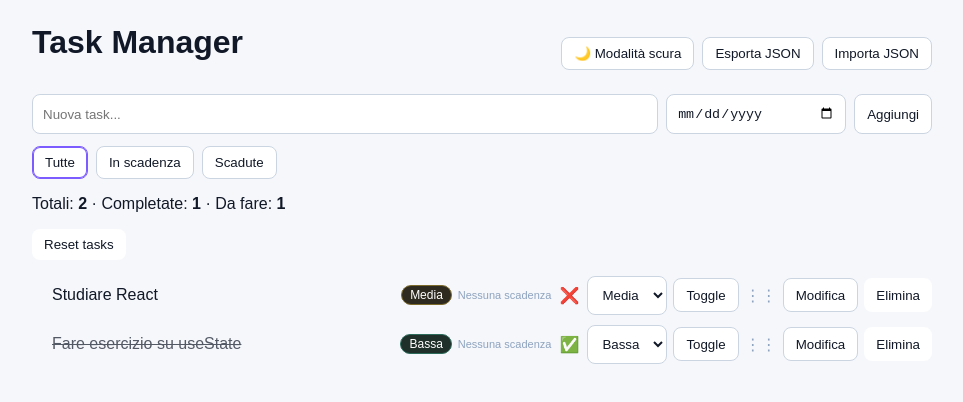
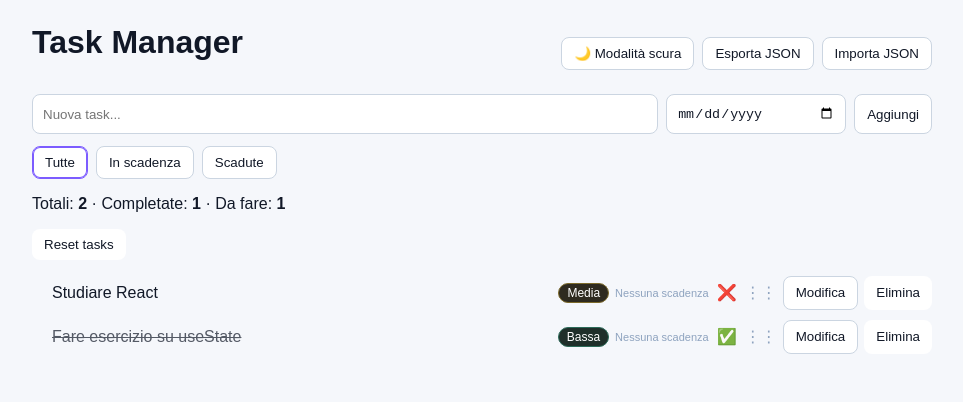
Before and after one commit to iqtron/task-manager, a React (Vite) app: page / in a window 1280 px wide. Shown: the top 402 px of the page, without its empty margins (158-1121 px from the left). Built offline with nearby package versions, Linux system fonts and the light colour scheme.

Commit message:
Make priority badge open dropdown selector

```diff
--- a/src/App.css
+++ b/src/App.css
@@ -3,6 +3,7 @@ body {
   font-family: Arial, sans-serif;
   background-color: #0f1117;
   color: #e6e6e6;
+  overflow-x: hidden;
 }
 
 body[data-theme="light"] {
@@ -36,6 +37,7 @@ body[data-theme="light"] .task-item.overdue {
   margin: 0 auto;
   padding: 24px;
   min-height: 100vh;
+  overflow-x: hidden;
 }
 
 h1 {
@@ -138,6 +140,7 @@ button:hover {
   align-items: center;
   gap: 6px;
   flex-wrap: nowrap;
+  max-width: 100%;
 }
 
 .task-item.dragging {
@@ -196,6 +199,16 @@ button:hover {
   display: inline-flex;
   align-items: center;
   justify-content: center;
+}
+
+.status-toggle {
+  cursor: pointer;
+  user-select: none;
+}
+
+.status-toggle:focus-visible {
+  outline: 2px solid #7c5cff;
+  outline-offset: 2px;
 }
 
 .task-text {
@@ -267,6 +280,22 @@ button:hover {
   text-transform: capitalize;
 }
 
+.priority-picker {
+  position: relative;
+  display: inline-flex;
+  align-items: center;
+  cursor: pointer;
+}
+
+.priority-picker select {
+  position: absolute;
+  inset: 0;
+  width: 100%;
+  height: 100%;
+  opacity: 0;
+  cursor: pointer;
+}
+
 .prio-high {
   background: #3a1f27;
   border-color: #6b2a3b;
@@ -334,11 +363,13 @@ button.danger:hover {
     padding: 10px;
     border: 1px solid #2c3444;
     border-radius: 10px;
+    min-width: 0;
   }
 
   .task-text {
     grid-row: 1;
     white-space: normal;
+    overflow-wrap: anywhere;
   }
 
   .task-controls-row {
--- a/src/components/TaskItem.jsx
+++ b/src/components/TaskItem.jsx
@@ -124,23 +124,37 @@ function TaskItem({ task, index, total, onToggle, onDelete, onEdit, onPriorityCh
             {task.text}
           </span>
           <div className="task-controls-row">
-            <span className={`badge ${priorityClass}`}>{task.priority}</span>
+            <label className={`priority-picker badge ${priorityClass}`} title="Cambia priorità">
+              {task.priority}
+              <select
+                value={task.priority}
+                onChange={(e) => onPriorityChange(task.id, e.target.value)}
+                aria-label="Cambia priorità"
+              >
+                <option value="bassa">Bassa</option>
+                <option value="media">Media</option>
+                <option value="alta">Alta</option>
+              </select>
+            </label>
             <span className={`due-date${overdue ? " overdue" : ""}`}>{dueLabel}</span>
             {dueStatus ? <span className={`due-badge ${dueStatus.className}`}>{dueStatus.label}</span> : null}
             {overdue && !dueStatus ? <span className="due-badge status-overdue">In ritardo</span> : null}
-            <span className="status">{task.done ? "✅" : "❌"}</span>
+            <span
+              className="status status-toggle"
+              onClick={() => onToggle(task.id)}
+              onKeyDown={(event) => {
+                if (event.key === "Enter" || event.key === " ") {
+                  event.preventDefault();
+                  onToggle(task.id);
+                }
+              }}
+              role="button"
+              tabIndex={0}
+              title="Segna come completata o da fare"
+            >
+              {task.done ? "✅" : "❌"}
+            </span>
 
-            <select
-              value={task.priority}
-              onChange={(e) => onPriorityChange(task.id, e.target.value)}
-              title="Cambia priorità"
-            >
-              <option value="bassa">Bassa</option>
-              <option value="media">Media</option>
-              <option value="alta">Alta</option>
-            </select>
-
-            <button onClick={() => onToggle(task.id)}>Toggle</button>
             <span className="drag-hint">⋮⋮</span>
             <button
               type="button"
```
